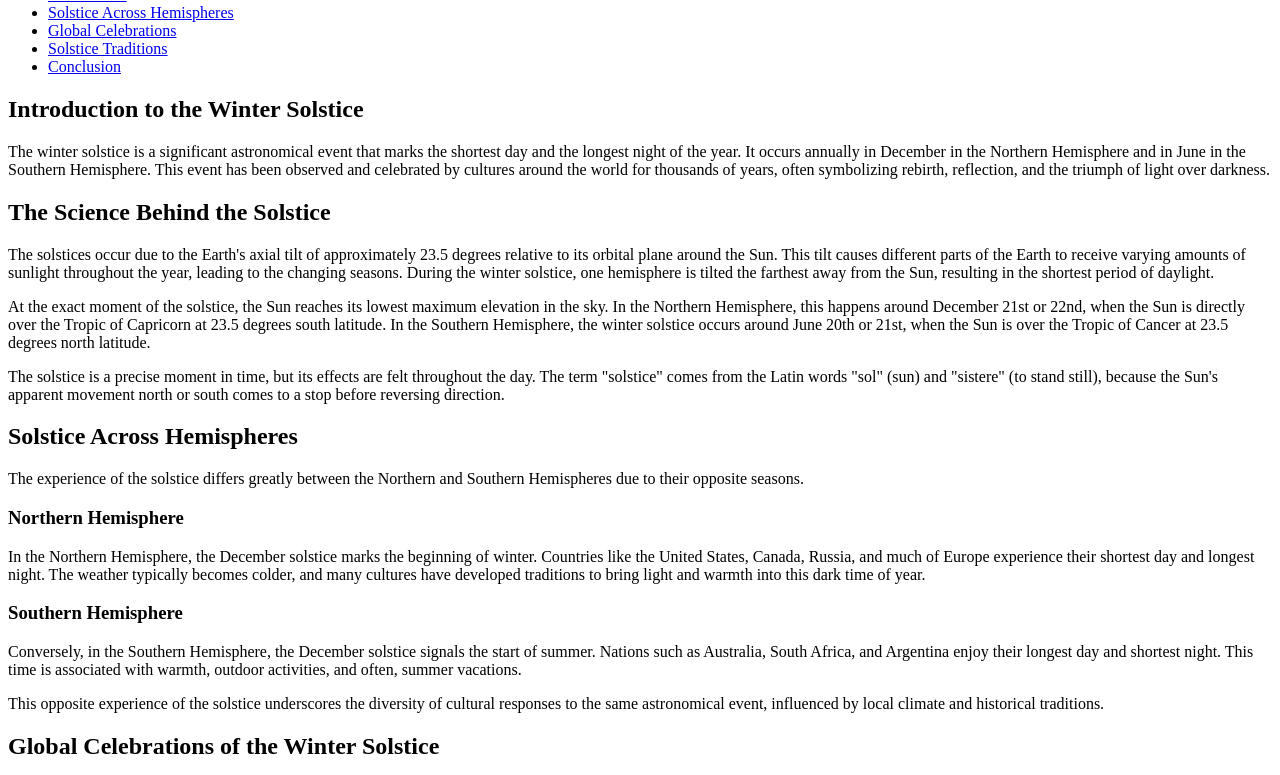
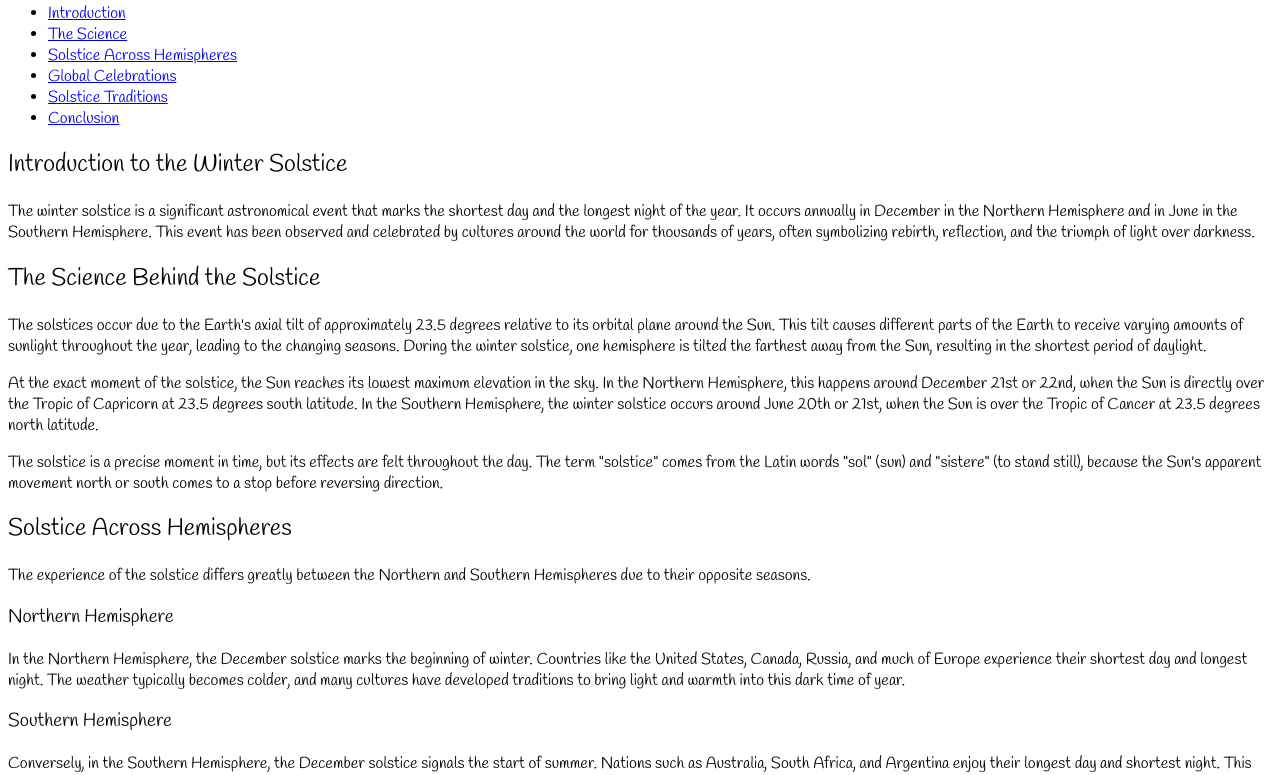
Before and after one commit to Rafiya1207/-winter-solstice-, a plain HTML site: page index.html in a window 1280 px wide. Shown: the part 112-887 px from the top of the page. Drawn offline with Linux system fonts and the light colour scheme.

Commit message:
change font style to handlee

```diff
--- a/index.html
+++ b/index.html
@@ -3,10 +3,8 @@
 
 <head>
 	<meta charset="UTF-8">
-	<title>Winter Solstice Celebrations Around the World</title>
-	<link rel="preconnect" href="https://fonts.googleapis.com">
-	<link rel="preconnect" href="https://fonts.gstatic.com" crossorigin>
-	<link href="https://fonts.googleapis.com/css2?family=Handlee&display=swap" rel="stylesheet">
+	<title>Winter Solstice Celebrations Around the World</title>e&display=swap" rel="stylesheet">
+	<link rel="stylesheet" href="styles.css">
 </head>
 
 <body>
--- a/styles.css
+++ b/styles.css
@@ -0,0 +1,6 @@
+@import url('https://fonts.googleapis.com/css2?family=Handlee&display=swap');
+* {
+  font-family: "Handlee", sans-serif;
+  font-weight: 400;
+  font-style: normal;
+}
```
